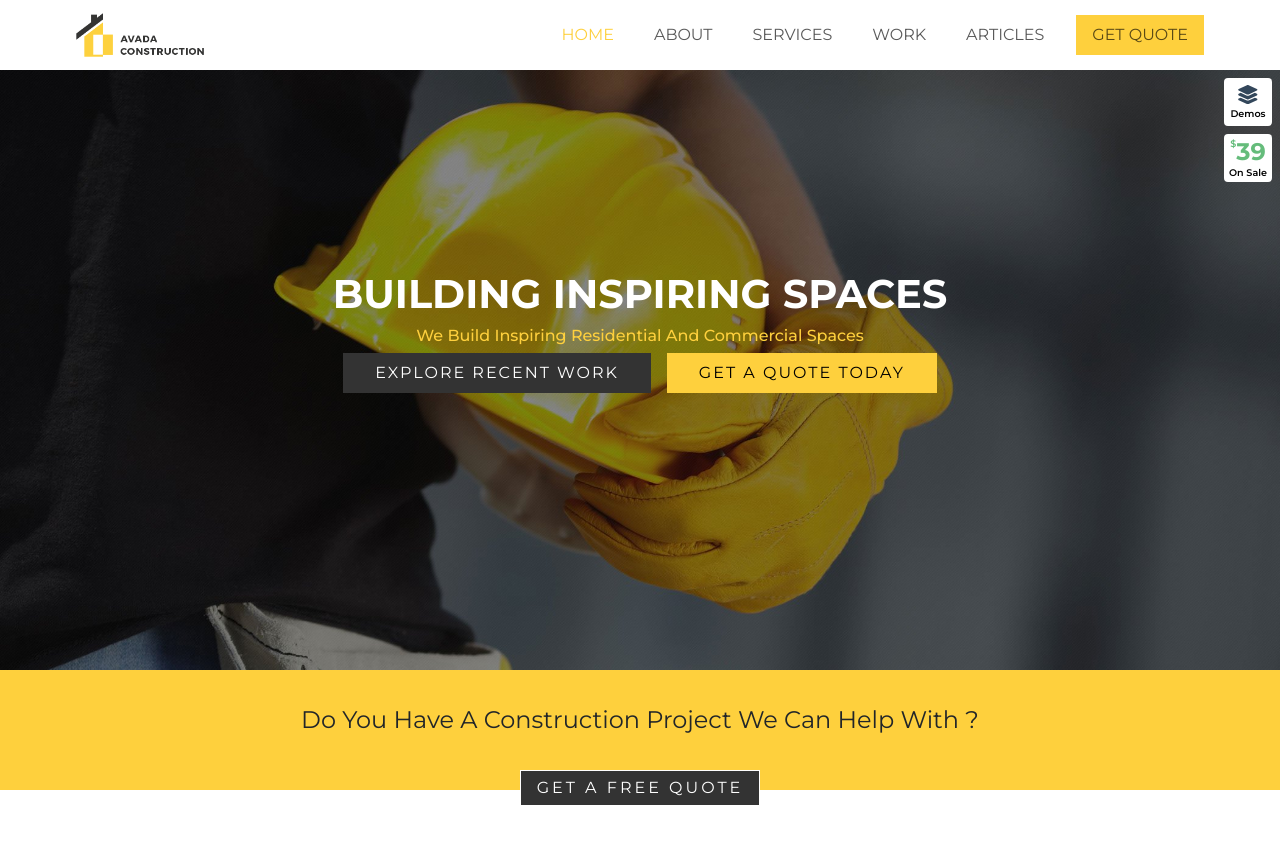
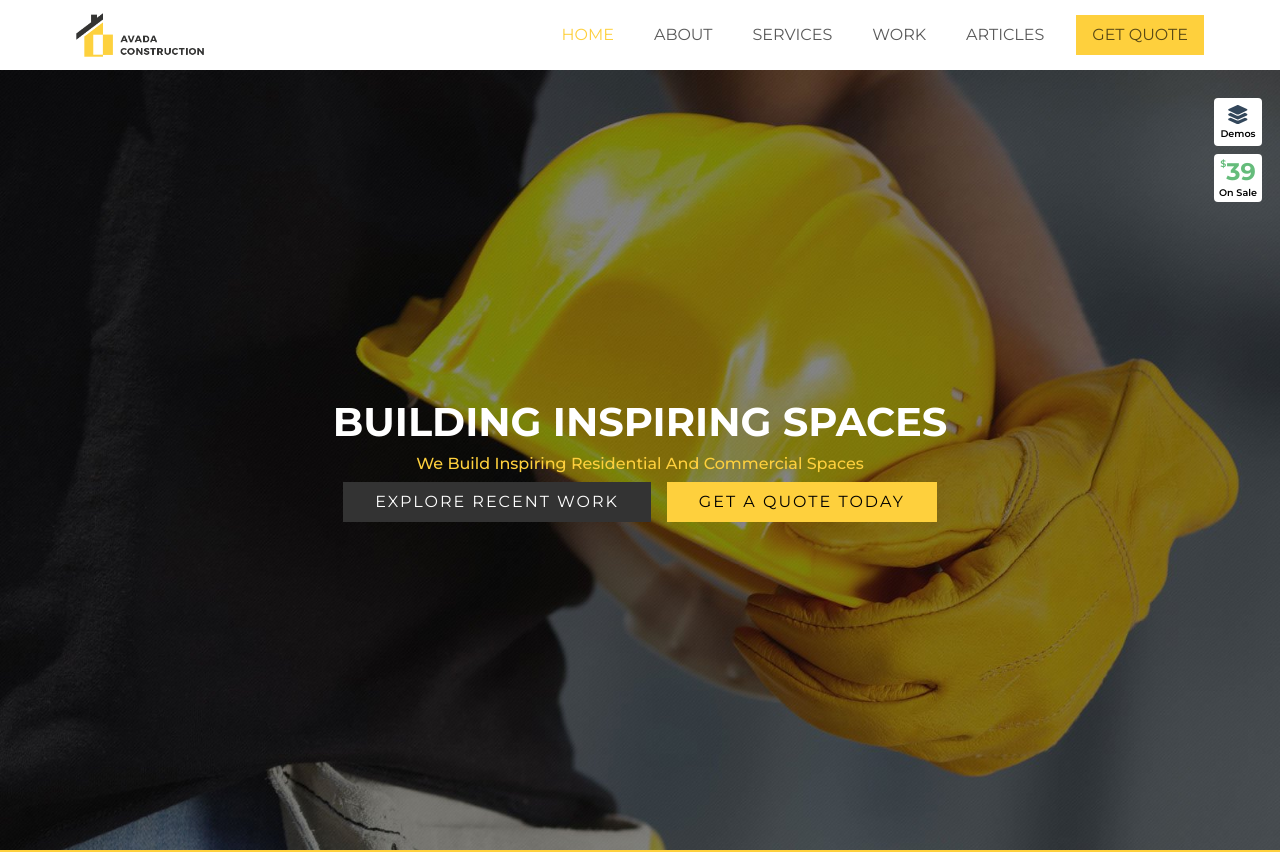
Before and after one commit to davide-rullo/proj-html-vuejs, a Vue app: page / in a window 1280 px wide. Shown: the top 852 px of the page. Built offline with nearby package versions, Linux system fonts and the light colour scheme.

Commit message:
fixed footer and jumbo structure

```diff
--- a/src/components/AppFooter.vue
+++ b/src/components/AppFooter.vue
@@ -5,13 +5,16 @@ export default {
 </script>
 <template>
     <footer>
+        <div class="container p-4">
             <div class="row row-cols-1 row-cols-sm-2 row-cols-md-4 footer-row">
                 <div class="col p-2">
                     <div class="footer-menu">
                         <img src="../assets/img/footer-logo.png" alt="" class="pb-4">
-                    <p class="summary">We are specialists in the construction of unique and exclusive properties. Our work
+                        <p class="summary">We are specialists in the construction of unique and exclusive properties. Our
+                            work
                             inspires. We
-                        pride ourselves on delivering outstanding quality and design for leading clients across the world.
+                            pride ourselves on delivering outstanding quality and design for leading clients across the
+                            world.
                         </p>
                         <div class="yellow-btn justify-content-center">
                             <button>LEARN MORE</button>
@@ -30,10 +33,12 @@ export default {
                                 <p style="font-weight: 600;">ThemeFusion</p>
                                 <p class="tag">@Theme_Fusion</p>
                                 <p>Do you need sublime WordPress hosting for your next Website? Take advantage of exclusive
-                                partner offers that we have secured just for you, & launch your site in seconds with <span
-                                    class="highlight">#avada</span>
-                                on WP Engine hosting & get 30% Off this Black Friday <span class="highlight"> bit.ly3kjlle2
-                                    #BlackFriday2020</span></p>
+                                    partner offers that we have secured just for you, & launch your site in seconds with
+                                    <span class="highlight">#avada</span>
+                                    on WP Engine hosting & get 30% Off this Black Friday <span class="highlight">
+                                        bit.ly3kjlle2
+                                        #BlackFriday2020</span>
+                                </p>
                                 <img src="../assets/img/En2TRxLW4AEiWUN.jpeg" alt="">
                                 <div class="img-btn d-flex justify-content-between">
                                     <div class="img-icons">
@@ -129,6 +134,7 @@ export default {
                     </div>
                 </div>
             </div>
+        </div>
         <div class="copy-bar d-flex justify-content-between align-items-center">
             <div class="copy">
                 Copyright 2012-2015 avada theme by <span class="weight">theme fusion</span> | all right reserved | powered
@@ -169,9 +175,7 @@ footer {
 
 }
 
-.footer-row {
-    padding: 4rem 4rem;
-}
+.footer-row {}
 
 .yellow-btn {
     display: flex;
--- a/src/components/AppJumbo.vue
+++ b/src/components/AppJumbo.vue
@@ -4,7 +4,7 @@ export default {
 }
 </script>
 <template>
-    <section class="jumbo">
+    <section class="jumbo d-flex align-items-center justify-content-center">
         <div class="pop d-flex flex-column align-items-end p-2">
             <a href="#">
                 <div class="demos d-flex flex-column justify-content-center align-items-center mb-2 gap-1">
@@ -73,7 +73,8 @@ button {
     background-image: url('../assets/img/home-slider.jpg');
     background-size: cover;
     background-repeat: no-repeat;
-    height: 600px;
+    height: 780px;
+    position: relative;
 }
 
 .jumbo-wrap {
@@ -142,4 +143,10 @@ svg {
     background-color: $avd-lightDark;
     color: $avd-white;
 }
+
+.pop {
+    position: absolute;
+    right: 10px;
+    top: 20px;
+}
 </style>
```
Lines whose indentation alone changed are shown as unchanged.
